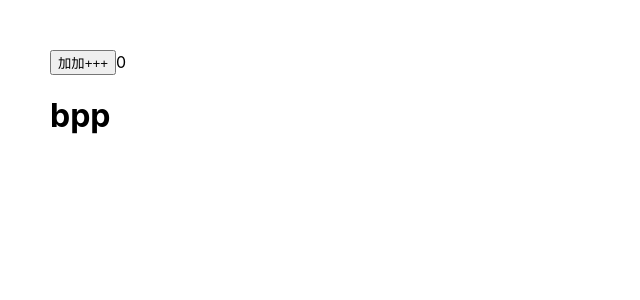
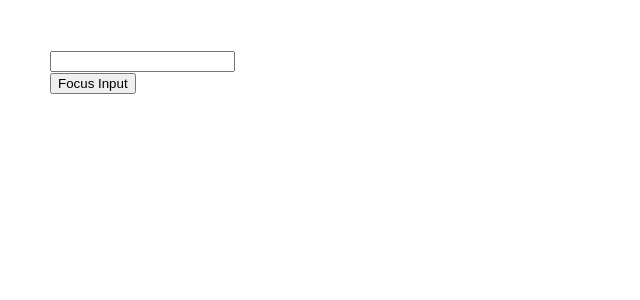
Before and after one commit to Software-Dev-Lab/React-3Days, a React (Create React App) app: page / in a window 1280 px wide. Shown: the top 300 px of the page, without its empty margins (0-640 px from the left). Built offline with nearby package versions, Linux system fonts and the light colour scheme.

Commit message:
十四课： forwardRef的作用

```diff
--- a/src/App.js
+++ b/src/App.js
@@ -1,46 +1,29 @@
-import React, { useState, useMemo, useCallback } from 'react';
+import React, { useRef, useEffect, forwardRef } from 'react';
 
-function Bpp(props) {
+const Bppref = forwardRef(function Bpp (props, ref) {
+  return (
+    <div ref={ref}>
+      <input  type="text" />
+    </div>
+  );
+})
 
-  const { click } = props
 
-  console.log('bpp 执行')
+function Example() {
+  const inputRef = useRef(null);
+
+  useEffect(() => {
+    console.log('inputRef', inputRef)
+
+    inputRef.current.focus();
+  }, []);
 
   return (
-    <h1 onClick={click}>bpp</h1>
-  )
-}
-
-// 将组件进行渲染优化
-// const BppMemo = React.memo(Bpp)
-
-function App() {
-  const [count, setCount] = useState(0);
-
-  // console.log('app 执行')
-
-
-  // function click () {
-  //   alert(1)
-  // }
-
-  // let data = {}
-
-  let data = useMemo(() => {
-    return {}
-  }, [])
-
-  const click = useCallback(() => {
-    alert(1)
-  }, [])
-
-  return (
-    <div className="App">
-      <button onClick={() => setCount(count + 1)}>加加+++</button>
-      {count}
-      <Bpp click={click} data={data} />
+    <div>
+      <Bppref ref={inputRef} />
+      <button onClick={() => inputRef.current.focus()}>Focus Input</button>
     </div>
   );
 }
 
-export default App;
+export default Example
```
